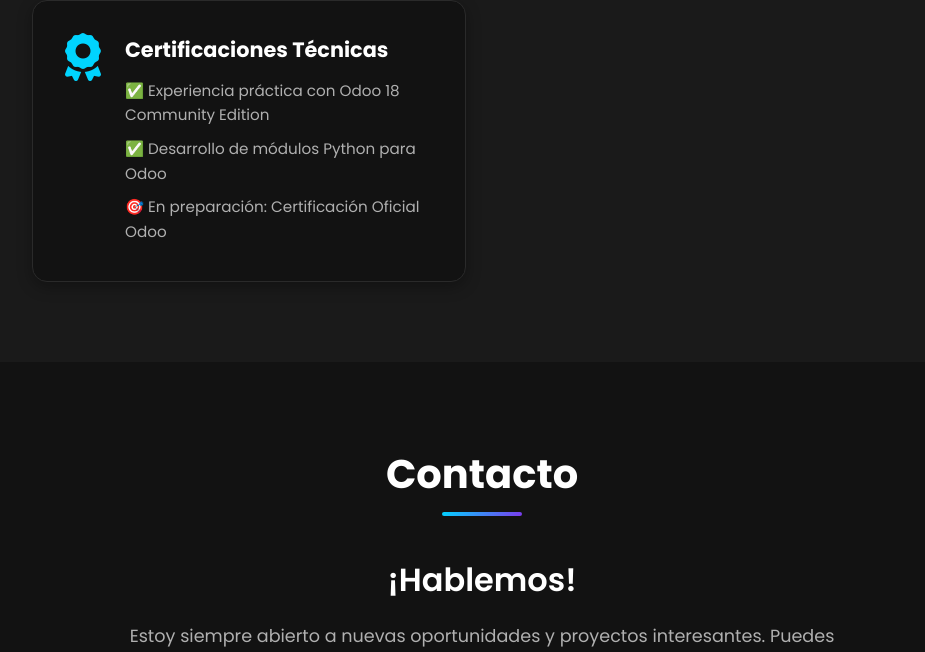
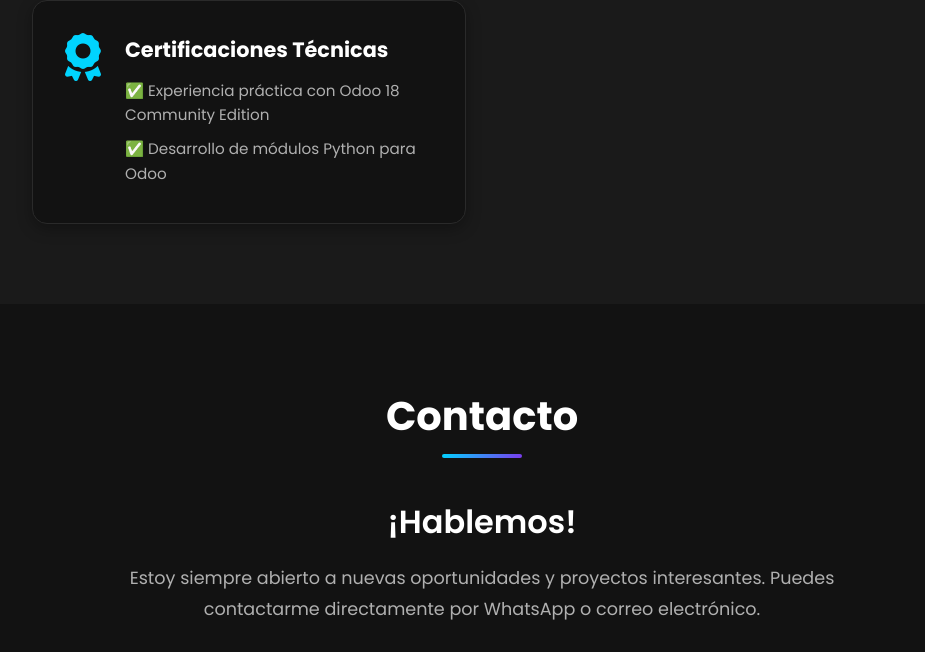
Before and after one commit to Julianmt14/Pagina-Julian-Ricardo-Mejia-, a plain HTML site: page index.html in a window 1280 px wide. Shown: the part 8755-9407 px from the top of the page, without its empty margins (158-1083 px from the left). Drawn offline with Linux system fonts and the light colour scheme.

Commit message:
Update index.html

```diff
--- a/index.html
+++ b/index.html
@@ -622,7 +622,6 @@
                         <ul>
                             <li>✅ Experiencia práctica con Odoo 18 Community Edition</li>
                             <li>✅ Desarrollo de módulos Python para Odoo</li>
-                            <li>🎯 En preparación: Certificación Oficial Odoo</li>
                         </ul>
                     </div>
                 </div>
```
